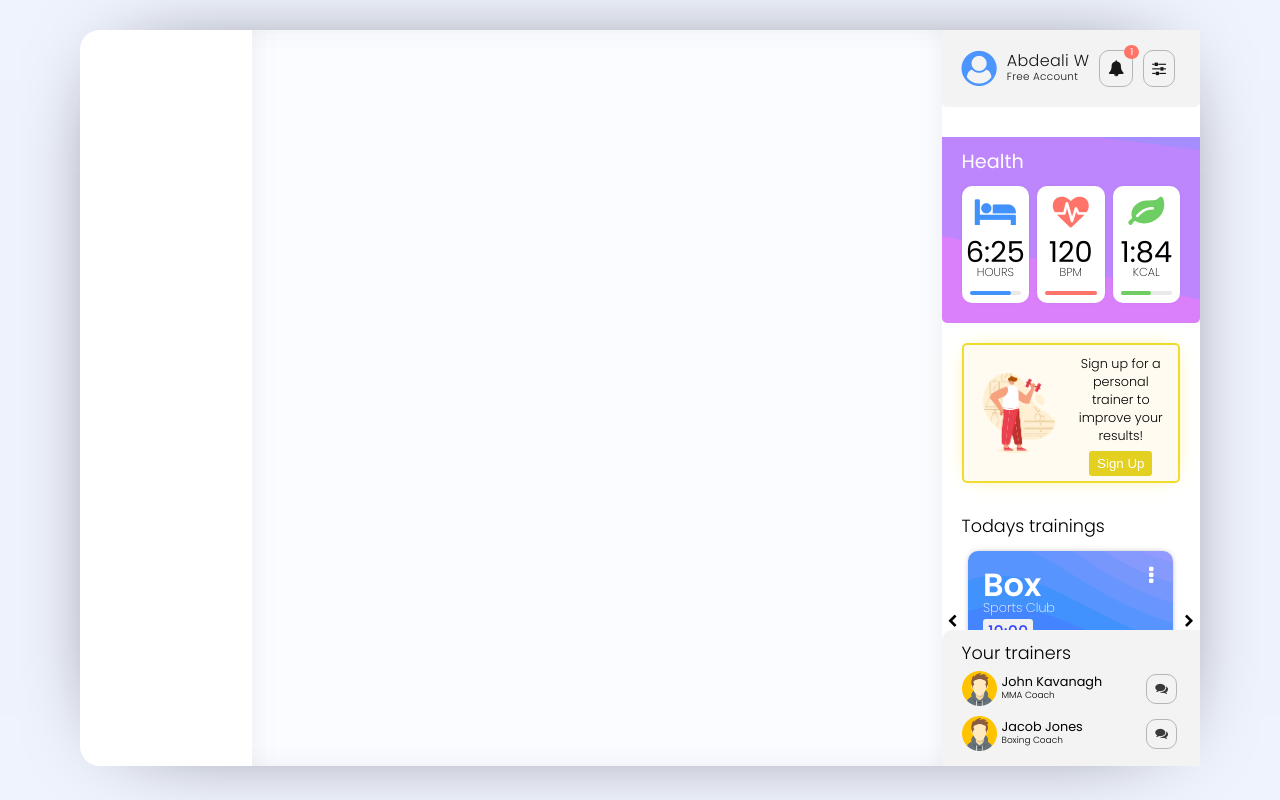
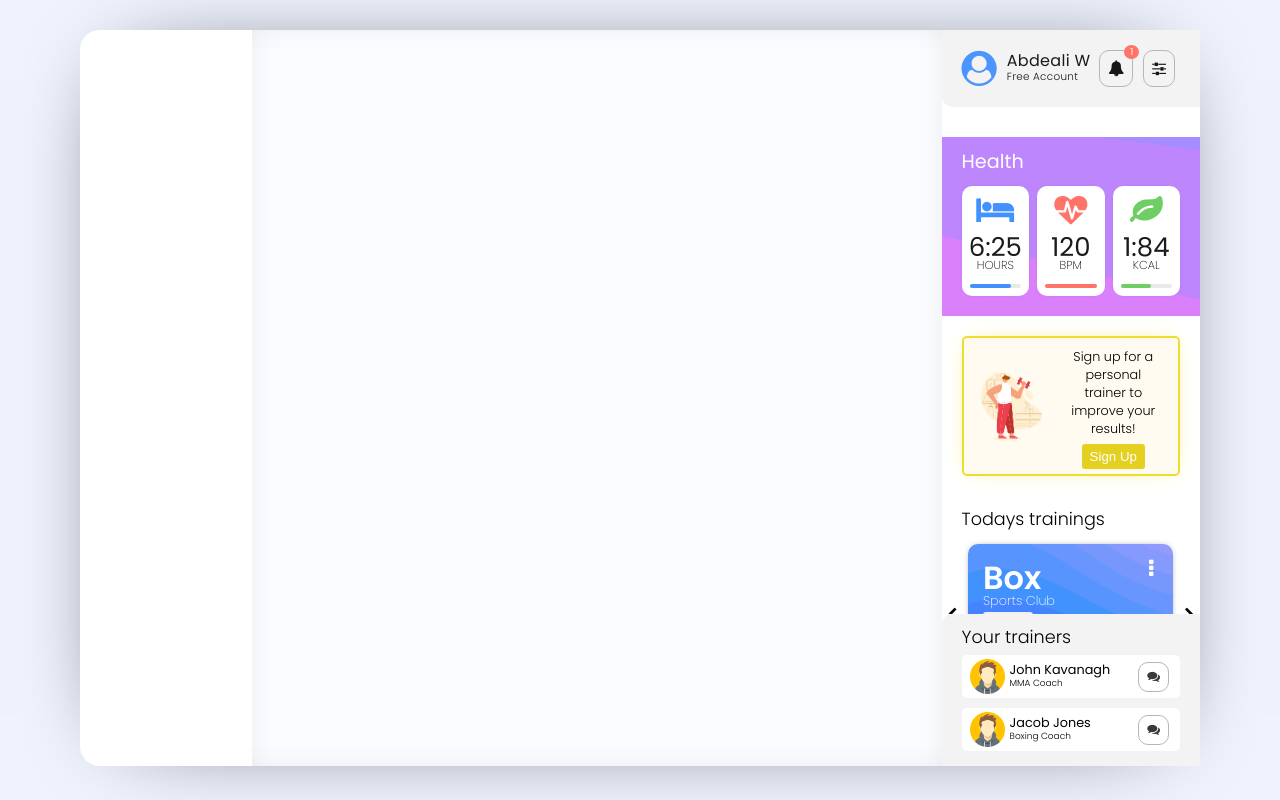
Before and after one commit to wabdeali/classcastassignment, a React (Create React App) app: page / in a window 1280 px wide. Built offline with nearby package versions, Linux system fonts and the light colour scheme.

Commit message:
small refinements

```diff
--- a/src/App.css
+++ b/src/App.css
@@ -35,3 +35,9 @@ body {
   background: #FFFFFF;
   border-radius: 0 20px 20px 0;
 }
+
+.rightbar-container {
+  display: flex;
+  flex-direction: column;
+  height: 92vh;
+}
--- a/src/components/rightbar/RightBar.jsx
+++ b/src/components/rightbar/RightBar.jsx
@@ -7,12 +7,7 @@ import UpgradeAd from './UpgradeAd'
 
 function RightBar() {
     return (
-        <div className="rightbar-container"
-            style={{
-                display: 'flex',
-                flexDirection: 'column',
-                maxHeight: '92vh'
-            }}>
+        <div className="rightbar-container">
             <StatusSection />
             <div
                 style={{
--- a/src/components/rightbar/styles/HealthSection.scss
+++ b/src/components/rightbar/styles/HealthSection.scss
@@ -4,7 +4,7 @@
     padding: 10px 20px;
     margin-top: 30px;
     background: rgb(231, 231, 231);
-    border-radius: 0 0 5px 5px;
+    // border-radius: 10px;
 
     h2 {
         font-weight: $regular-weight;
@@ -36,11 +36,13 @@
     box-shadow: 0 0 10px -8px;
 
     .health-icon {
-        font-size: 2.5em;
+        font-size: 2.3em;
     }
 
     h1 {
         font-weight: $regular-weight;
+        font-size: 1.8em;
+        color: rgb(27, 27, 27);
     }
 
     p {
--- a/src/components/rightbar/styles/StatusSection.scss
+++ b/src/components/rightbar/styles/StatusSection.scss
@@ -6,7 +6,7 @@
     align-items: center;
     color: rgb(22, 22, 22);
     background: rgb(243, 243, 243);
-    border-radius: 0 0 5px 5px;
+    border-radius: 0 0 0 10px;
 
     .fa-user-circle {
         font-size: 2.2em;
@@ -20,7 +20,8 @@
 
         .name {
             font-size: 1em;
-            font-weight: $light-weight;
+            font-weight: $regular-weight;
+            color: rgb(26, 26, 26);
         }
         .account-status {
             font-size: 0.65em;
--- a/src/components/rightbar/styles/TrainerSection.scss
+++ b/src/components/rightbar/styles/TrainerSection.scss
@@ -19,6 +19,9 @@
     display: flex;
     align-items: center;
     font-size: 0.8em;
+    background: #FFFFFF;
+    padding:  4px 8px;
+    border-radius: 5px;
 
     .trainer-icon {
         width: 35px;
--- a/src/components/rightbar/styles/UpgradeAd.scss
+++ b/src/components/rightbar/styles/UpgradeAd.scss
@@ -19,7 +19,7 @@
 }
 
 .upgrade-img {
-   height: 100px;
+   height: 85px;
 }
 
 .upgrade-body {
--- a/src/index.css
+++ b/src/index.css
@@ -12,3 +12,27 @@ code {
 p, h1, h2, h3, h4, h5, h6 {
   margin: 0;
 }
+
+/* width */
+
+::-webkit-scrollbar {
+  width: 10px;
+}
+
+/* Track */
+
+::-webkit-scrollbar-track {
+  background: #f1f1f1;
+}
+
+/* Handle */
+
+::-webkit-scrollbar-thumb {
+  background: #888;
+}
+
+/* Handle on hover */
+
+::-webkit-scrollbar-thumb:hover {
+  background: #555;
+}
```
Also changed, not shown: 1 other file (tests, documents, lock files or other folders).
